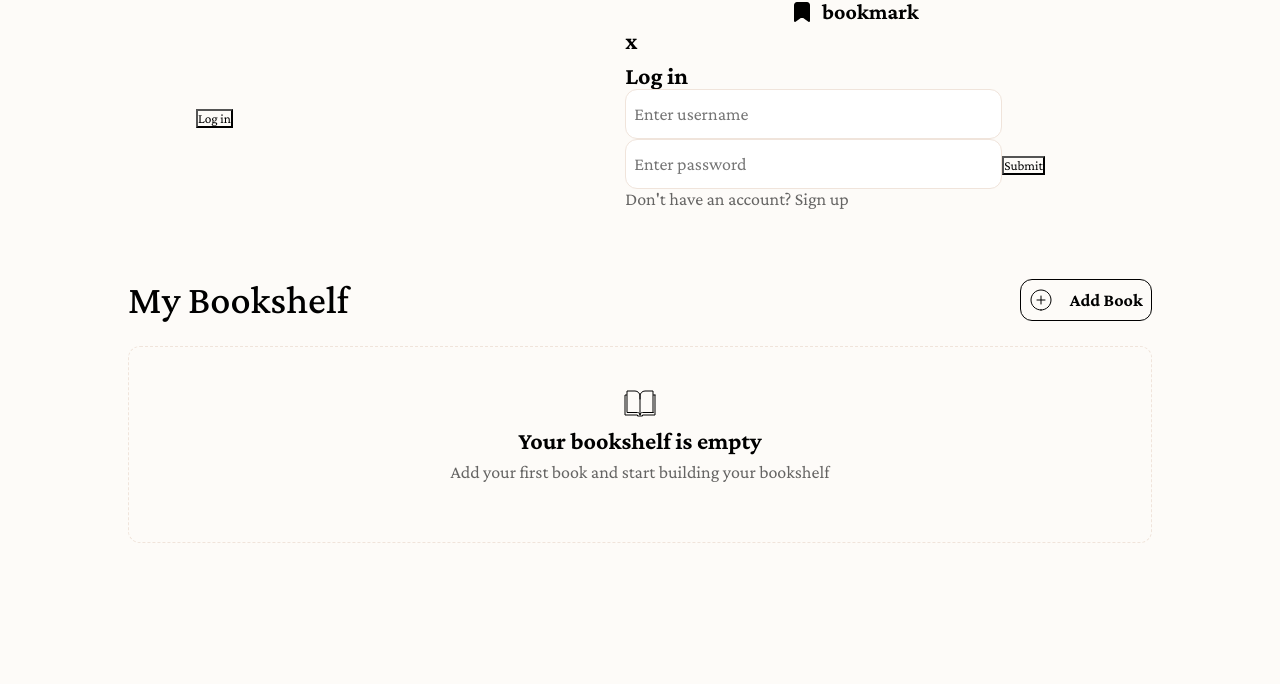
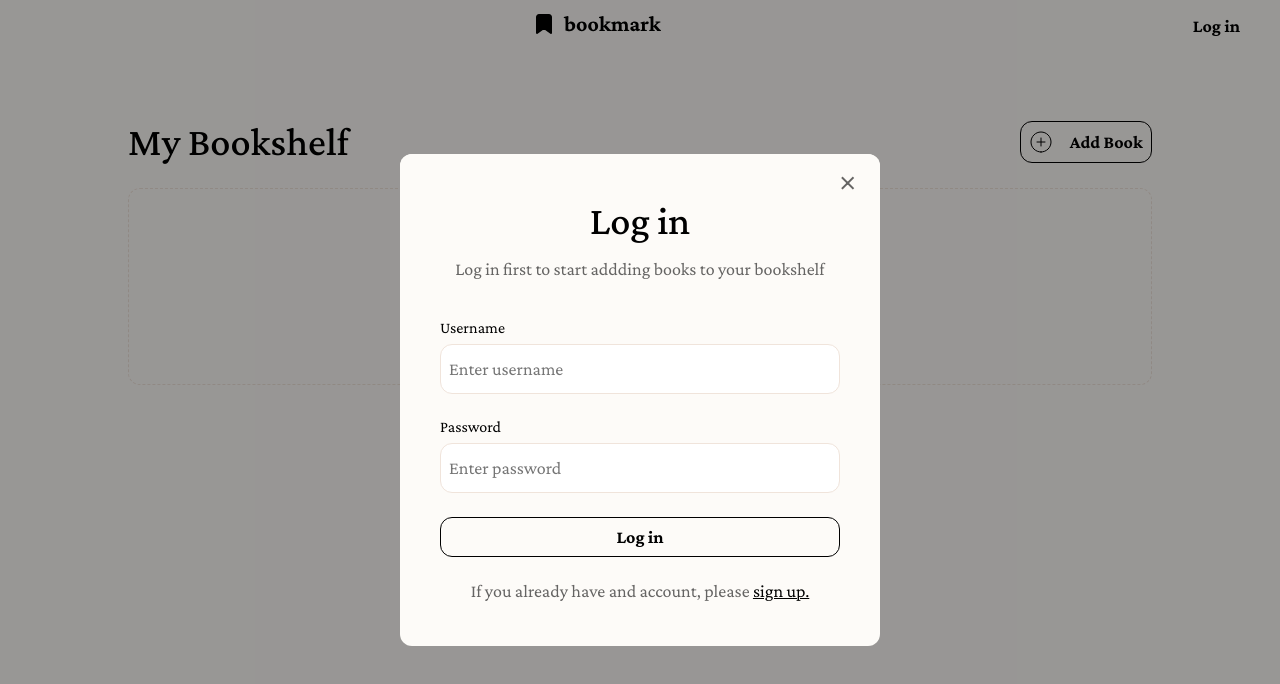
Before and after one commit to haskinator/bookshelf-2.0, a React (Create React App) app: page / in a window 1280 px wide. Both pictures are taken after a click on the button "Log in". Shown: the top 684 px of the page. Built offline with nearby package versions, Linux system fonts and the light colour scheme.

Commit message:
modal added

```diff
--- a/src/App.css
+++ b/src/App.css
@@ -11,41 +11,7 @@
 }
 
 /* Header */
-.header-container {
-    display: grid;
-    grid-template-columns: 1f repeat(3,auto) 1fr;
-    justify-items: center;
-    align-items: center;
 
-}
-
-.header2-container {
-    display: grid;
-    grid-template-columns: 1f repeat(3,auto) 1fr;
-    justify-items: center;
-    align-items: center;
-}
-
-.back-btn {
-    grid-column-start: 1;
-    justify-self: flex-start;
-    margin-left: 16px;
-}
-
-.avatar-container {
-    width: 40px;
-    height: 40px;
-    border-radius: 50%;
-    grid-column-start: 3;
-    justify-self: flex-end;
-    margin: 8px 16px;
-
-}
-
-.logo {
-   grid-column-start: 2;
-   justify-self: center;
-}
 
 /* Bookshelf header */
 
@@ -70,7 +36,7 @@ h1 {
 }
 
 
-.add-btn {
+.add-btn, .login-btn {
     font-size: 18px;
     font-weight: 700;
     text-decoration: none;
@@ -197,7 +163,7 @@ p {
     margin-bottom: 40px;
 }
 
-input {
+.search-input {
     height: 48px;
     border: 1px solid #F0E4DB;
     border-radius: 12px;
@@ -517,13 +483,13 @@ input {
 
     .header-container {
         display: grid;
-        grid-template-columns: 1fr 1fr 1fr;
+        grid-template-columns: 1f repeat(3,auto) 1fr;
         justify-items: center;
         align-items: center;
 
     }
 
-    .header2-container {
+    .header-search-container {
         display: grid;
         grid-template-columns: 1f repeat(3,auto) 1fr;
         justify-items: center;
--- a/src/components/BookSearch/BookSearch.js
+++ b/src/components/BookSearch/BookSearch.js
@@ -35,7 +35,7 @@ export default function BookSearch() {
             <div className='search-container'>
                 <h1 className='search-header'>Add book</h1>
                 <form className='search-bar' onSubmit={handleSubmit}>
-                    <input onClick={inputValue} value={query} onChange={(e)=>setQuery(e.target.value)}/>
+                    <input className='search-input' onClick={inputValue} value={query} onChange={(e)=>setQuery(e.target.value)}/>
                     <button className='search-btn' type="submit">Search</button>
                 </form>
             </div>
--- a/src/components/Header/Header.js
+++ b/src/components/Header/Header.js
@@ -3,6 +3,7 @@ import axios from 'axios';
 import logo from '../../files/logo.svg'
 import {Link} from 'react-router-dom';
 import { UserContext } from '../context/UserContext';
+import './header.css'
 
 export default function Header ({baseUrl}) {
   const [loggedIn, setLoggedIn] = useState(false)
@@ -49,47 +50,60 @@ export default function Header ({baseUrl}) {
 
 
   return (
-    <div className='header-container'>
+    <div>
+      <div className='header-container '>
         <a className='logo' href='/'><img src={logo} alt='logo'></img></a>
           {
             loggedIn ?
-          <div>
-            <p>Welcome {user.username}</p>
-            <button onClick={handleLogout}>Logout</button>
+
+            <div className='header-user'>
+              <p>{user.username}</p>
+              <button className = 'header-login' onClick={handleLogout}>Logout</button>
             </div>
 
             :
-          <div>
-            <button onClick={()=>setModal(!modal)}>Log in</button>
+            <div className='header-user'>
+              <button className = 'header-login' onClick={()=>setModal(!modal)}>Log in</button>
             </div>
 
           }
+      </div>
+
+
 
         {
           modal ?
-          <div>
-            <h3 onClick={()=>{setModal(false)}}>x</h3>
+          <div className='modal'>
+            <div className='modal-content'>
+              <div className='modal-close' onClick={()=>{setModal(false)}}>&times;</div>
 
               {
                 userExists ?
-              <div>
-                <h2>Log in</h2>
-                <form onSubmit={handleLogin}>
-                  <input type="text" placeholder="Enter username" onChange={(e)=>setUsername(e.target.value)}/>
-                  <input type="password" placeholder="Enter password" onChange={(e)=>setPassword(e.target.value)}/>
-                  <button className='login-btn' type="submit" >Submit</button>
+                <div className='modal-login'>
+                  <h1 className='log-in-header'>Log in</h1>
+                  <p className='log-in-info'>Log in first to start addding books to your bookshelf</p>
+                  <form className='modal-form' onSubmit={handleLogin}>
+                    <div className='modal-form-input'>
+                      <label>Username</label>
+                      <input className='form-input' type="text" placeholder="Enter username" onChange={(e)=>setUsername(e.target.value)}/>
+                    </div>
+                    <div className='modal-form-input'>
+                      <label>Password</label>
+                      <input className='form-input' type="password" placeholder="Enter password" onChange={(e)=>setPassword(e.target.value)}/>
+                    </div>
+                    <button className='login-btn' type="submit">Log in</button>
                   </form>
-                <p>Don't have an account? <span onClick={()=>{setUserExists(false)}}>Sign up</span></p>
+                  <p>If you already have and account, please <span className='modal-signup-switch' onClick={()=>{setUserExists(false)}}>sign up.</span></p>
                   {message !== '' ? <p>{message}</p> : null}
                 </div>
 
                 :
-              <div>
+                <div className='modal-signup'>
                   <h2>Sign Up</h2>
-                <form onSubmit={handleSignup}>
+                  <form className='modal-form' onSubmit={handleSignup}>
                     <input type="text" placeholder="Enter username" onChange={(e)=>setUsername(e.target.value)}/>
                     <input type="password" placeholder="Enter password" onChange={(e)=>setPassword(e.target.value)}/>
-                  <button className='login-btn' type="submit">Submit</button>
+                    <button className='login-btn' type="submit">Sign up</button>
                   </form>
                   {
                     signupSuccess ? <p style={{"color":"green"}}>Signed up successfully. <span onClick={()=>{setUserExists(true)}}>Login</span></p>
@@ -99,12 +113,14 @@ export default function Header ({baseUrl}) {
                 </div>
 
               }
-
+            </div>
           </div>
 
           : null
 
         }
+
     </div>
+
   )
 }
--- a/src/components/Header/HeaderSearch.js
+++ b/src/components/Header/HeaderSearch.js
@@ -4,10 +4,10 @@ import back from '../../files/back.svg'
 
 export default function HeaderSearch () {
   return (
-    <div className='header2-container'>
+    <div className='header-search-container '>
         <a className='back-btn' href='/'><img src={back} alt='back'></img></a>
         <a className='logo' href='/'><img src={logo} alt='logo'></img></a>
-        <img className='avatar-container' src='https://i.pravatar.cc/300' alt='avatar'></img>
+        <p className='header-user'>haskipes</p>
     </div>
   )
 }
--- /dev/null
+++ b/src/components/Header/header.css
@@ -0,0 +1,132 @@
+.header-container {
+    display: grid;
+    grid-template-columns: 1f repeat(3,auto) 1fr;
+    justify-items: center;
+    align-items: center;
+    padding: 12px 0px;
+}
+
+.header-search-container {
+    display: grid;
+    grid-template-columns: 1f 1fr 1fr;
+    justify-items: center;
+    align-items: center;
+    padding: 12px 0px;
+
+}
+
+.header-user{
+    grid-column-start: 3;
+    justify-self: right;
+    margin-right: 40px;
+    font-size: 18px;
+    font-weight: 700;
+    text-decoration: none;
+    color: black;
+}
+
+.header-login {
+    font-size: 18px;
+    font-weight: 700;
+    text-decoration: none;
+    color: black;
+    border: none;
+}
+
+.logo {
+   grid-column-start: 2;
+   justify-self: center;
+}
+
+.back-btn {
+    grid-column-start: 1;
+    justify-self: flex-start;
+    margin-left: 40px;
+}
+
+.modal {
+    position: fixed;
+    z-index: 1;
+    left: 0;
+    top: 0;
+    bottom:10;
+    width: 100%;
+    height: 100%;
+    background-color: rgba(0, 0, 0, 0.4);
+    display: flex;
+    justify-content: center;
+    align-items: center;
+
+  }
+
+.modal-content {
+    border-radius: 12px;
+    height: 492px;
+    width: 480px;
+}
+
+.modal-login, .modal-signup {
+    margin: 0 40px;
+    display: flex;
+    flex-direction: column;
+    align-items: center;
+}
+
+.modal-form {
+    width: 100%;
+}
+
+.log-in-info {
+    margin: 16px 0 40px 0;
+}
+
+.login-btn {
+    width: 100%;
+    margin-bottom: 24px;
+}
+
+.modal-form-input {
+    display: flex;
+    flex-direction: column;
+}
+
+label {
+    margin-bottom: 8px;
+}
+
+.form-input {
+    height: 48px;
+    border: 1px solid #F0E4DB;
+    border-radius: 12px;
+    background-color: white;
+    font-size: 18px;
+    padding-left: 8px;
+    margin-bottom: 24px;
+}
+
+.modal-close {
+    font-size: 32px;
+    display: flex;
+    justify-content: flex-end;
+    padding: 8px 24px 0 0;
+    border-radius: 12px 12px 0 0;
+    color: rgba(0, 0, 0, 0.6);
+}
+
+.modal-close:hover,
+.modal-close:focus {
+    color: black;
+    text-decoration: none;
+    cursor: pointer;
+}
+
+.modal-signup-switch {
+    color: black;
+    text-decoration: underline 1px;
+}
+
+.modal-signup-switch:hover,
+.modal-signup-switch:focus {
+    cursor: pointer;
+
+}
```
Lines whose indentation alone changed are shown as unchanged.
